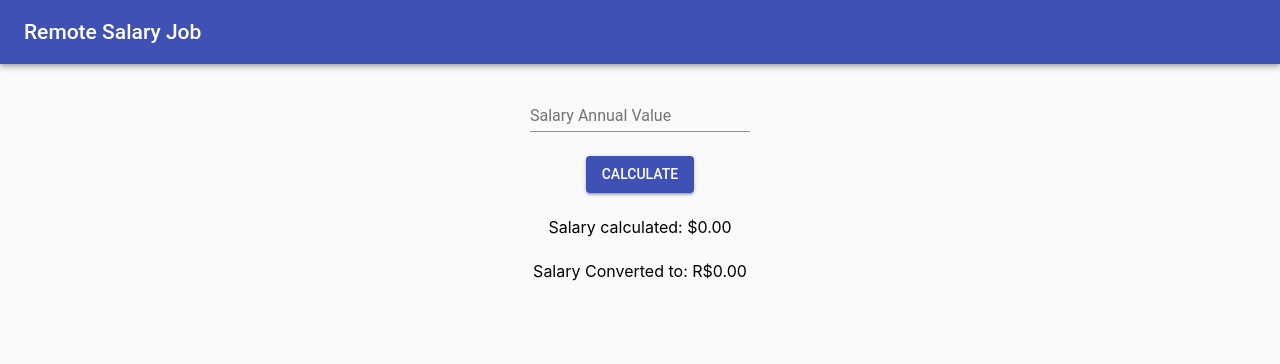
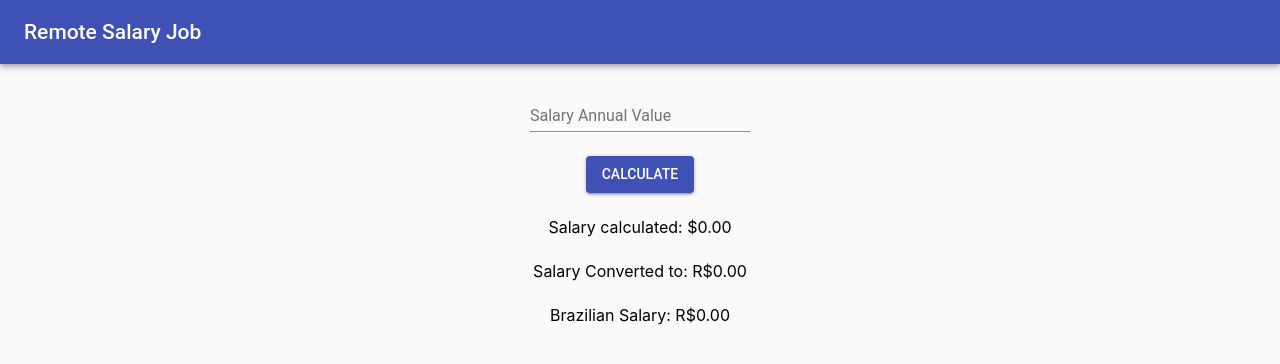
Before and after one commit to leogsouza/remote-salary-calculator, a React (Create React App) app: page / in a window 1280 px wide. Shown: the top 364 px of the page. Built offline with nearby package versions, Linux system fonts and the light colour scheme.

Commit message:
Add Brazilian Salary

```diff
--- a/src/App.js
+++ b/src/App.js
@@ -36,6 +36,7 @@ class App extends Component {
     salary: 0,
     result: 0,
     converted: 0,
+    brazilianSalary: 0
   };
 
   handleChange = event => {
@@ -62,6 +63,7 @@ class App extends Component {
     });
 
     this.currencyConverterHandler(result);
+
   };
 
   currencyConverterHandler = amount => {
@@ -79,9 +81,22 @@ class App extends Component {
 
       this.setState({converted: valueConverted});
 
-    }
-    );
+      this.getBrazilianSalary(valueConverted);
+
+    });
   };
+
+  getBrazilianSalary(salary) {
+    const ALIQ_IRRF = 0.275;
+    const VL_PER_DEP = 189.59
+    const DEDUCT_IRRF = 869.36
+    const INSS = 642.34
+
+    let irrf = (salary - VL_PER_DEP - INSS) * ALIQ_IRRF - DEDUCT_IRRF;
+    console.log(irrf, salary);
+    let result = salary - INSS - irrf;
+    this.setState({brazilianSalary: result});
+  }
 
   render() {
     return (
@@ -129,6 +144,16 @@ class App extends Component {
                   fixedDecimalScale={true}
                 />
               </Grid>
+              <Grid item xs={12}>
+                <label>Brazilian Salary: </label><NumberFormat
+                  value={this.state.brazilianSalary}
+                  thousandSeparator={true}
+                  displayType={"text"}
+                  prefix={"R$"}
+                  decimalScale={2}
+                  fixedDecimalScale={true}
+                />
+              </Grid>
             </Grid>
           </div>
         </CssBaseline>
```
